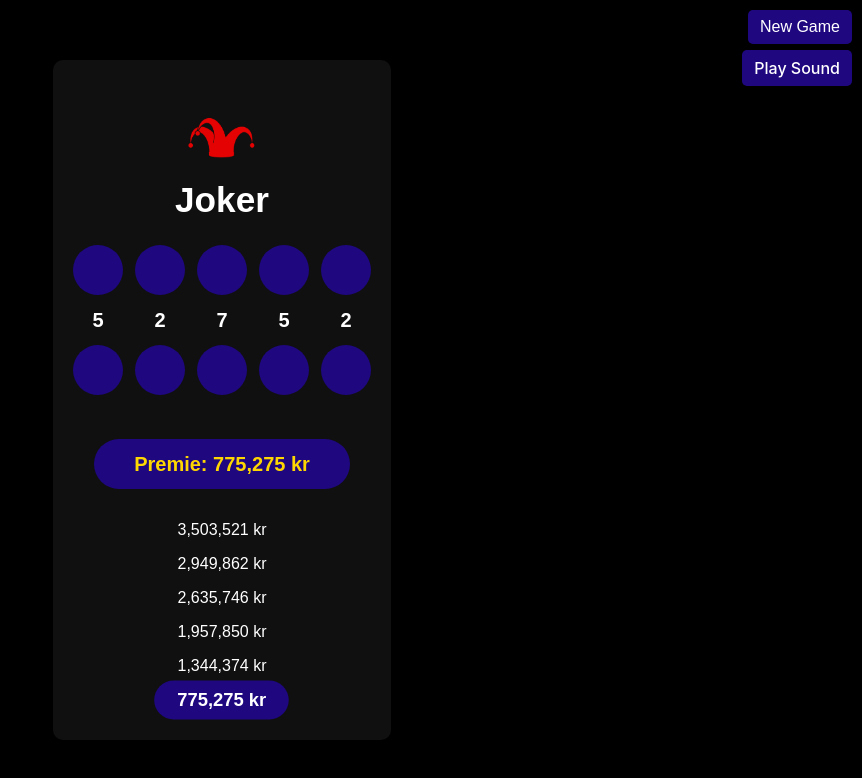
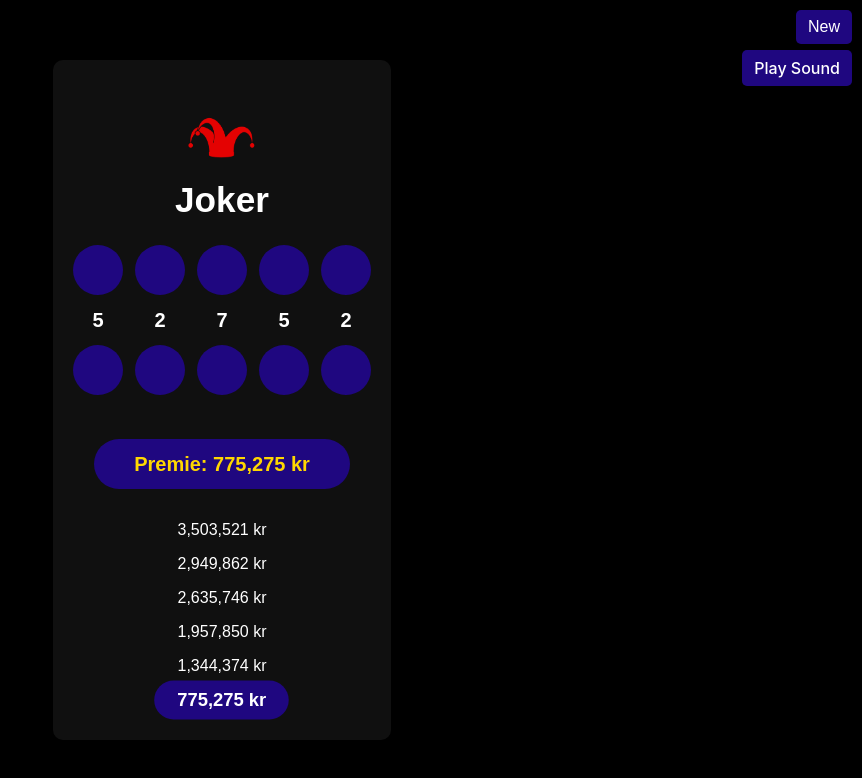
Before and after one commit to banjohans/joker, a React (Vite) app: page / in a window 1280 px wide. Shown: the top 778 px of the page, without its empty margins (418-1280 px from the left). Built offline with nearby package versions, Linux system fonts and the light colour scheme.

Commit message:
Refactor game logic for sound playback and update reset button label for consistency

```diff
--- a/src/App.jsx
+++ b/src/App.jsx
@@ -150,8 +150,8 @@ export default function NumberGame() {
     if (isCorrect && currentPrizeIndex < prizeList.length - 1) {
       playRightSound();
       setCurrentPrizeIndex((prev) => prev + 1);
-    } else if (!isCorrect && currentPrizeIndex > 0) {
-      playWrongSound();
+    } else playWrongSound();
+    if (!isCorrect && currentPrizeIndex > 0) {
       setCurrentPrizeIndex((prev) => prev - 1);
     }
   };
@@ -167,7 +167,7 @@ export default function NumberGame() {
       <div className="game-container">
         <div className="game-wrapper">
           <button className="reset-button" onClick={resetGame}>
-            New Game
+            New
           </button>
           <h1 className="game-title">
             <img src="./jester.png" width={125} height={70} alt="Jester" />
```
